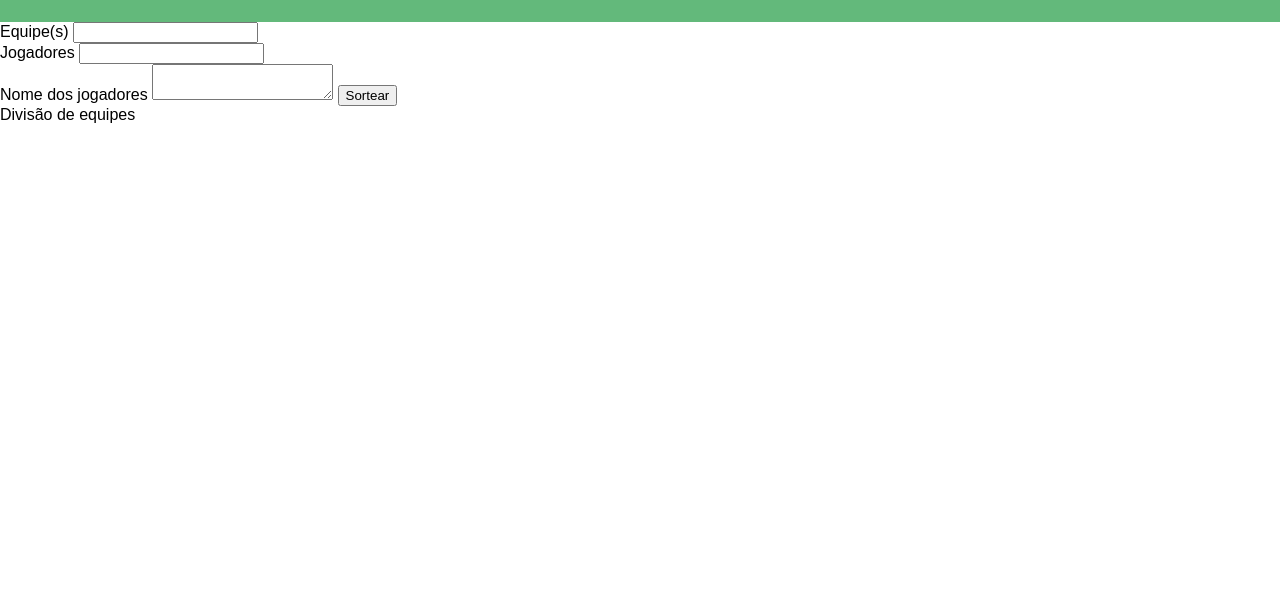
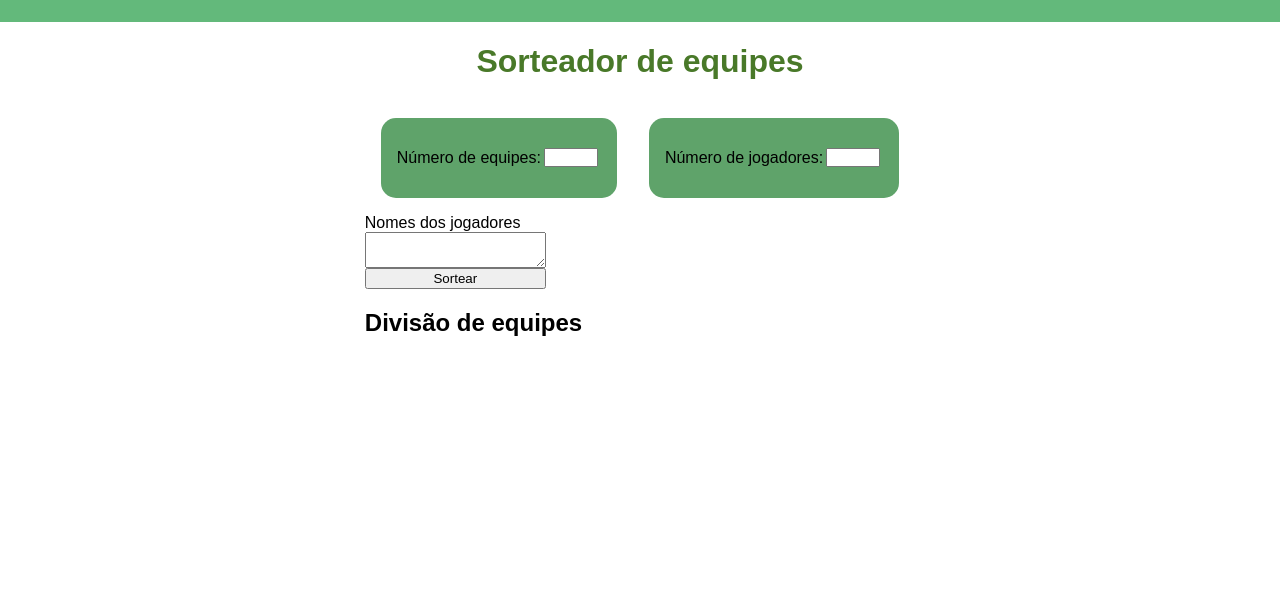
Before and after one commit to deivysonjds/sorteador, a website: page src/sorteio_equipe/index.html in a window 1280 px wide. Shown: the part 78-668 px from the top of the page. Drawn offline with Linux system fonts and the light colour scheme.

Commit message:
att pagina sorteio

```diff
--- a/index.css
+++ b/index.css
@@ -2,7 +2,6 @@ main {
     padding: 15px;
     text-align: center;
 }
-
 
 .input-group {
     margin-bottom: 10px;
--- a/src/sorteio_equipe/index.css
+++ b/src/sorteio_equipe/index.css
@@ -0,0 +1,36 @@
+main {
+    display: flex;
+    justify-content: center;
+}
+
+#container {
+    display: flex;
+    justify-content: center;
+    align-items: center;
+}
+
+.container-center {
+    width: 10rem;
+}
+
+.main-content {
+    display: flex;
+    align-items: center;
+    height: 3rem;
+    padding: 1em;
+    background-color: #5fa36a;
+    margin: 1rem;
+    border-radius: 15px;
+}
+
+.input-equipes {
+    margin: 0px 3px 0px 3px;
+    width: 3rem;
+    padding: 0px 1px 0px 1px;
+}
+
+.nomes-container {
+    display: flex;
+    flex-direction: column;
+    width: max-content;
+}
--- a/src/sorteio_equipe/index.html
+++ b/src/sorteio_equipe/index.html
@@ -4,6 +4,7 @@
     <meta charset="UTF-8">
     <meta name="viewport" content="width=device-width, initial-scale=1.0">
     <link rel="stylesheet" href="../../styles.css">
+    <link rel="stylesheet" href="index.css">
     <title>Sorteio Nomes</title>
 </head>
 <body>
@@ -21,25 +22,35 @@
     </header>
 
     <main>
-        <div>
-            <label for="equipe">Equipe(s)</label>
-            <input id="equipe" type="text">
+        <div id="container-center">
+            <h1>Sorteador de equipes</h1>
+            <div id="container">
+                <div class="main-content">
+                    <label for="equipe">Número de equipes: </label>
+                    <input class="input-equipes" id="equipe" type="number">
                 </div>
-        <div>
-            <label for="jogadores">Jogadores</label>
-            <input id="jogadores" type="text">
+                <div class="main-content">
+                    <label for="n-jgdrs">Número de jogadores: </label>
+                    <input class="input-equipes" id="n-jgdrs" type="number">
                 </div>
-        <div>
+            </div>
+            <div class="nomes-container">
                 <span>
-                Nome dos jogadores
+                    Nomes dos jogadores
                 </span>
-            <textarea name="" id=""></textarea>
+                <textarea name="" id="nomes-jogadores"></textarea>
                 <button>
                     Sortear
                 </button>
             </div>
-        <div>
-            <span>Divisão de equipes</span>
+            <div class="nomes-container">
+                <h2>
+                    Divisão de equipes
+                </h2>
+                <div class="div-equipes">
+
+                </div>
+            </div>
         </div>
     </main>
 
```
Lines whose indentation alone changed are shown as unchanged.
